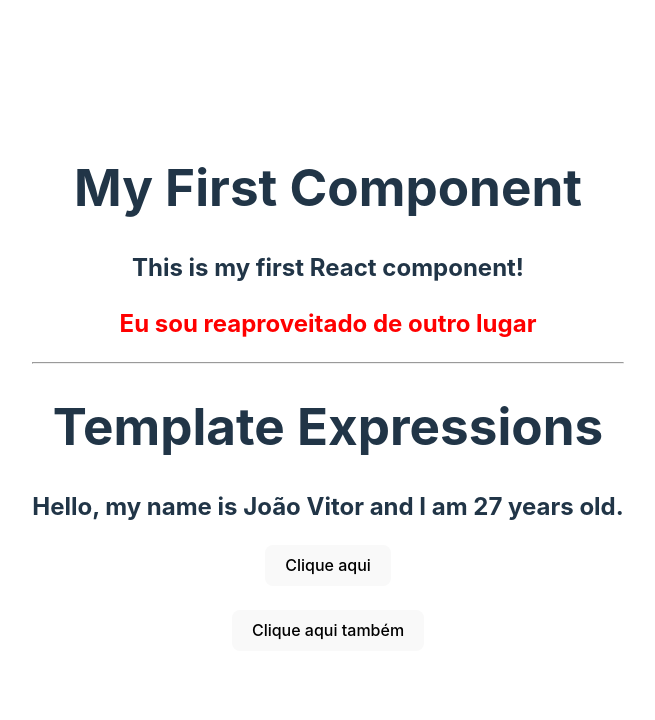
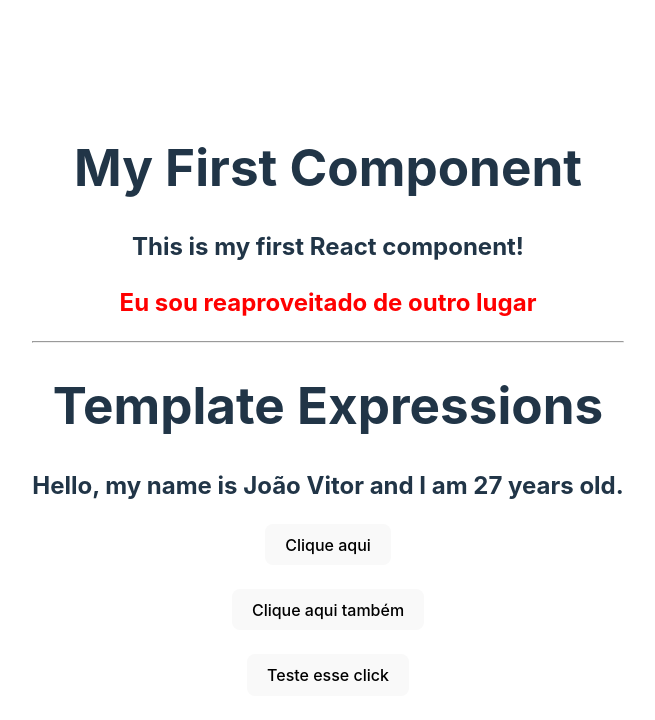
Before and after one commit to joao-vittorr/estudo-react-native, a React (Vite) app in the folder 2_fundamentos do react/fundamentos/: page / in a window 1280 px wide. Shown: the top 720 px of the page, without its empty margins (312-967 px from the left). Built offline with nearby package versions, Linux system fonts and the light colour scheme.

Commit message:
Testando a função que verifica o click

```diff
--- a/2_fundamentos do react/fundamentos/src/components/Events.jsx
+++ b/2_fundamentos do react/fundamentos/src/components/Events.jsx
@@ -1,6 +1,11 @@
 const Events = () => {
   const handleClick = () => {
     console.log("Clicou no botão");
+  };
+  const VerificandoOClick = () => {
+    if (true) {
+      console.log("Clicou no botão de teste");
+    }
   };
 
   return (
@@ -10,10 +15,14 @@ const Events = () => {
       </div>
       <br />
       <div>
-        <button onClick={() => console.log("clicou")}>Clique aqui também</button>
+        <button onClick={() => console.log("clicou")}>
+          Clique aqui também
+        </button>
       </div>
       <br />
-
+      <div>
+        <button onClick={VerificandoOClick}>Teste esse click</button>
+      </div>
     </div>
   );
 };
```
